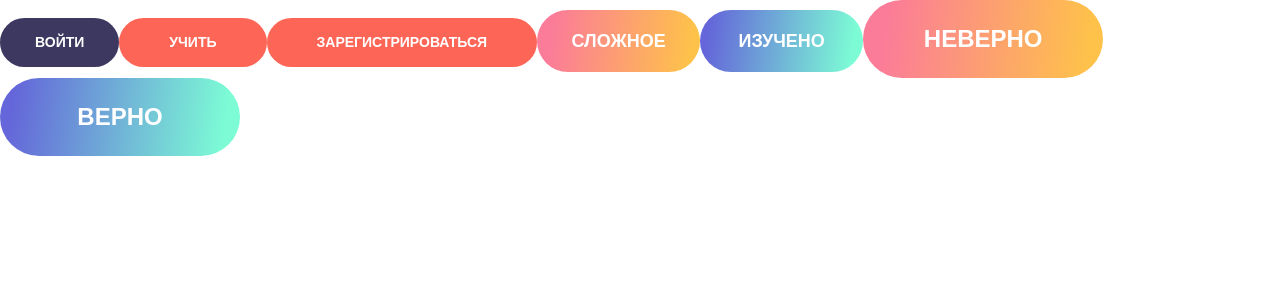
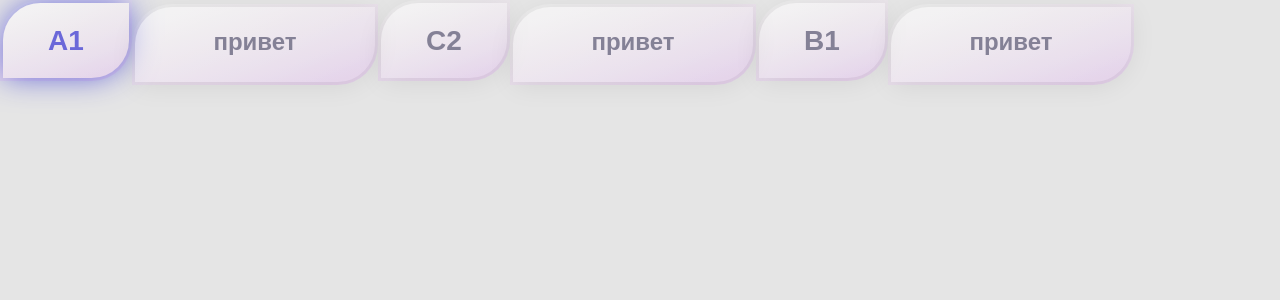
Before and after one commit to DzmitryRev/rslang, a React (Create React App) app: page /textbook in a window 1280 px wide. Shown: the top 300 px of the page. Built offline with nearby package versions, Linux system fonts and the light colour scheme.

Commit message:
feat: add styles for PetalButton

```diff
--- a/src/App.tsx
+++ b/src/App.tsx
@@ -1,36 +1,16 @@
 // import { Routes, Route } from 'react-router-dom';
 
-import PrimaryButton from './components/primary-button/PrimaryButton';
+import PetalButton from './components/petal-button/PetalButton';
 
 function App() {
   return (
     <div className="App">
-      <PrimaryButton color="blue" size="s">
-        Войти
-      </PrimaryButton>
-
-      <PrimaryButton color="orange" size="m">
-        Учить
-      </PrimaryButton>
-
-      <PrimaryButton color="orange" size="m">
-        Зарегистрироваться
-      </PrimaryButton>
-
-      <PrimaryButton color="orange-gradient" size="l">
-        Сложное
-      </PrimaryButton>
-
-      <PrimaryButton color="blue-gradient" size="l">
-        Изучено
-      </PrimaryButton>
-      <PrimaryButton color="orange-gradient" size="xl">
-        Неверно
-      </PrimaryButton>
-
-      <PrimaryButton color="blue-gradient" size="xl">
-        Верно
-      </PrimaryButton>
+      <PetalButton shadowColor="blue" size="s" active={true}>A1</PetalButton>
+      <PetalButton shadowColor="light-purple" size="m">Привет</PetalButton>
+      <PetalButton shadowColor="purple" size="s">C2</PetalButton>
+      <PetalButton shadowColor="pink" size="m">Привет</PetalButton>
+      <PetalButton shadowColor="red" size="s">B1</PetalButton>
+      <PetalButton shadowColor="yellow" size="m">Привет</PetalButton>
       {/* <Routes>
         <Route path="/" element={<Comp>main</Comp>} />
         <Route path="/signin" element={<Comp>sign in</Comp>} />
--- a/src/components/petal-button/PetalButton.module.css
+++ b/src/components/petal-button/PetalButton.module.css
@@ -0,0 +1,73 @@
+.button {
+    position: relative;
+    color: var(--main-page-input-text-color-dark);
+    background: linear-gradient(159.19deg, rgba(255, 255, 255, 0.4) 12.33%, rgba(255, 255, 255, 0.1) 90.67%) padding-box;
+    box-shadow: 0px 4px 28px -1px #00000014;
+    border-radius: 37.5px 0px;
+    font-weight: 600;
+    transition: all 0.3s ease-in-out;
+    margin: 3px;
+}
+
+.button::after {
+    position: absolute;
+    top: -3px;
+    bottom: -3px;
+    left: -3px;
+    right: -3px;
+    background: linear-gradient(164.87deg, rgba(255, 255, 255, 0.26) 5.78%, rgba(250, 197, 255, 0.1378) 41.71%, rgba(228, 152, 255, 0.16536) 69.11%, rgba(207, 69, 255, 0.1352) 89.3%);
+    content: '';
+    z-index: -1;
+    border-radius: 40.5px 0px;
+}
+
+/* color */
+
+.blue:hover, .blue.active {
+    box-shadow: var(--a1-shadow);
+    color: var(--a1-color);
+}
+
+.purple:hover, .purple.active {
+    box-shadow: var(--b1-shadow);
+    color: var(--b1-color);
+}
+
+.red:hover, .red.active {
+    box-shadow: var(--c1-shadow);
+    color: var(--c1-color);
+}
+
+.light-purple:hover, .light-purple.active {
+    box-shadow: var(--a2-shadow);
+    color: var(--a2-color);
+}
+
+.pink:hover, .pink.active {
+    box-shadow: var(--b2-shadow);
+    color: var(--b2-color);
+}
+
+.yellow:hover, .yellow.active {
+    box-shadow: var(--c2-shadow);
+    color: var(--c2-color);
+}
+
+/* size */
+
+
+.s {
+    width: 126px;
+    padding: 21px 0;
+    font-size: 28px;
+    text-transform: uppercase;
+    line-height: 33px;
+}
+
+.m {
+    width: 240px;
+    padding: 21px 0 26px 0;
+    font-size: 24px;
+    line-height: 28px;
+    text-transform: lowercase;
+}
--- a/src/components/petal-button/PetalButton.tsx
+++ b/src/components/petal-button/PetalButton.tsx
@@ -1,13 +1,44 @@
 import styles from './PetalButton.module.css';
 
 type PetalButtonProps = {
-  shadow: 'a';
-  size: 's' | 'l';
+  shadowColor: 'blue' | 'purple' | 'red' | 'light-purple' | 'yellow' | 'pink';
+  size: 's' | 'm';
+  active?: boolean;
+  callback?: () => void;
   children: React.ReactNode;
 };
 
-export default function PetalButton({ shadow, size, children }: PetalButtonProps) {
+export default function PetalButton({
+  shadowColor,
+  size,
+  active = false,
+  callback,
+  children,
+}: PetalButtonProps) {
   return (
-    <button className={`${styles.button} ${styles[shadow]} ${styles[size]}`}>{children}</button>
+    <button
+      className={`${styles.button} ${styles[shadowColor]} ${styles[size]} ${
+        active ? styles.active : ''
+      }`}
+      onClick={
+        callback
+          ? () => {
+            callback();
+          }
+          : () => {}
+      }
+    >
+      {children}
+    </button>
   );
 }
+
+// Пример:
+{
+  /* <PetalButton shadowColor="blue" size="s" active={true}>A1</PetalButton>
+<PetalButton shadowColor="light-purple" size="m">Привет</PetalButton>
+<PetalButton shadowColor="purple" size="s">C2</PetalButton>
+<PetalButton shadowColor="pink" size="m">Привет</PetalButton>
+<PetalButton shadowColor="red" size="s">B1</PetalButton>
+<PetalButton shadowColor="yellow" size="m">Привет</PetalButton> */
+}
--- a/src/styles/index.css
+++ b/src/styles/index.css
@@ -5,6 +5,7 @@ body {
         sans-serif;
     -webkit-font-smoothing: antialiased;
     -moz-osx-font-smoothing: grayscale;
+    background-color: #E5E5E5;
 }
 
 code {
@@ -13,6 +14,7 @@ code {
 }
 
 
+
 button {
     border: 0;
     cursor: pointer;
--- a/src/styles/vars.css
+++ b/src/styles/vars.css
@@ -5,8 +5,8 @@
   --footer-title-color: #4C476C;
   --footer-text-color: #848196;
 
-  --main-page-input-text-color: #D2CFE3;
-  --main-page-input-text-color: #848196;
+  --main-page-input-text-color-light: #D2CFE3;
+  --main-page-input-text-color-dark: #848196;
   --input-bg-color: #E2E1E7;
 
 
@@ -37,10 +37,10 @@
   --c2-color:#FEC249;
 
   --a1-shadow:  0px 0px 31px -1px #6466D8;
-  --a2-color: 0px 0px 31px -1px #A379DD;
-  --b1-color: 0px 0px 31px -1px #D085DF;
-  --b2-color:0px 0px 31px -1px #FC79AE;
-  --c1-color: 0px 0px 31px -1px #FA8081;
-  --c2-color:0px 0px 31px -1px #FEC249;
+  --a2-shadow: 0px 0px 31px -1px #A379DD;
+  --b1-shadow: 0px 0px 31px -1px #D085DF;
+  --b2-shadow:0px 0px 31px -1px #FC79AE;
+  --c1-shadow: 0px 0px 31px -1px #FA8081;
+  --c2-shadow:0px 0px 31px -1px #FEC249;
 
 }
```
